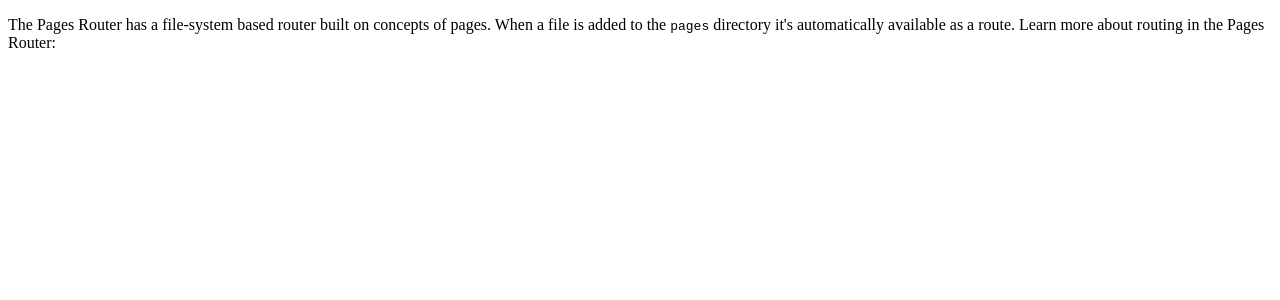
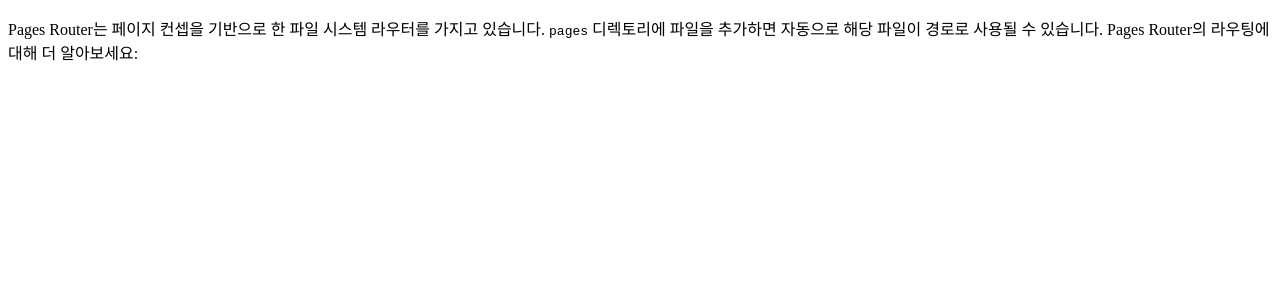
Before and after one commit to luciancah/nextjs-ko, a Next.js app: page /docs/pages/building-your-application/Routing in a window 1280 px wide. Shown: the top 300 px of the page. Built offline with nearby package versions, Linux system fonts and the light colour scheme.

Commit message:
[#125] docs: routing 번역 (#129)
* [#125] docs: routing 번역

* [#125] remove: idea 파일 삭제

* [#125] remove: idea 파일 삭제

```diff
--- a/pages/docs/pages/building-your-application/Routing.mdx
+++ b/pages/docs/pages/building-your-application/Routing.mdx
@@ -3,4 +3,4 @@ title: Routing
 description: Learn the fundamentals of routing for front-end applications with the Pages Router.
 ---
 
-The Pages Router has a file-system based router built on concepts of pages. When a file is added to the `pages` directory it's automatically available as a route. Learn more about routing in the Pages Router:
+Pages Router는 페이지 컨셉을 기반으로 한 파일 시스템 라우터를 가지고 있습니다. `pages` 디렉토리에 파일을 추가하면 자동으로 해당 파일이 경로로 사용될 수 있습니다. Pages Router의 라우팅에 대해 더 알아보세요:
```
